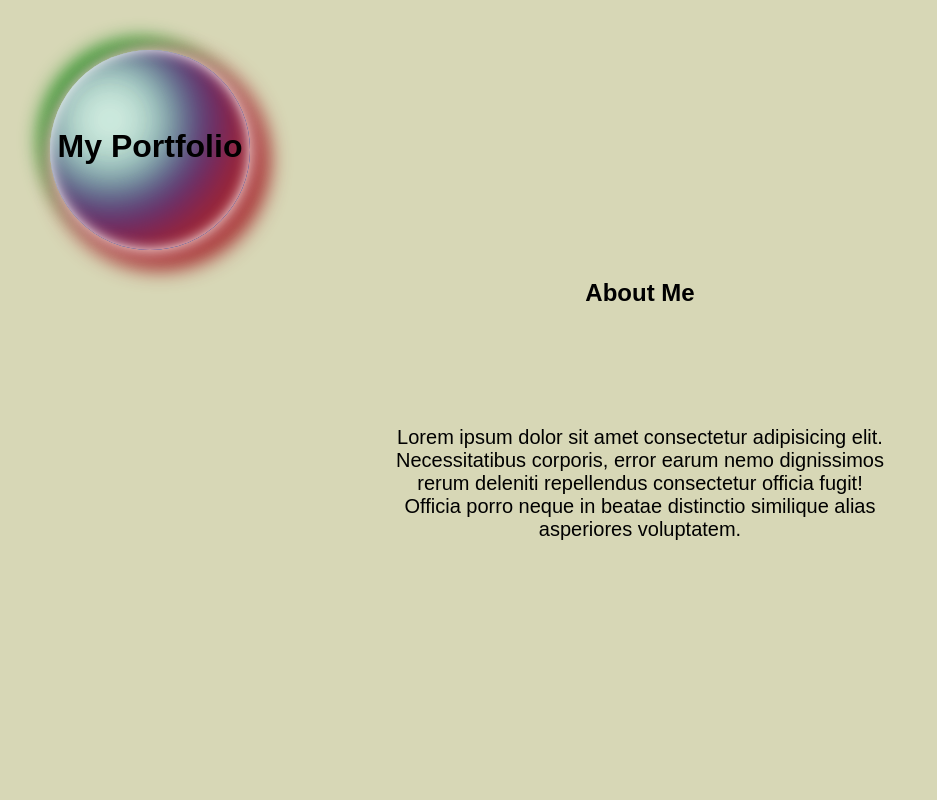
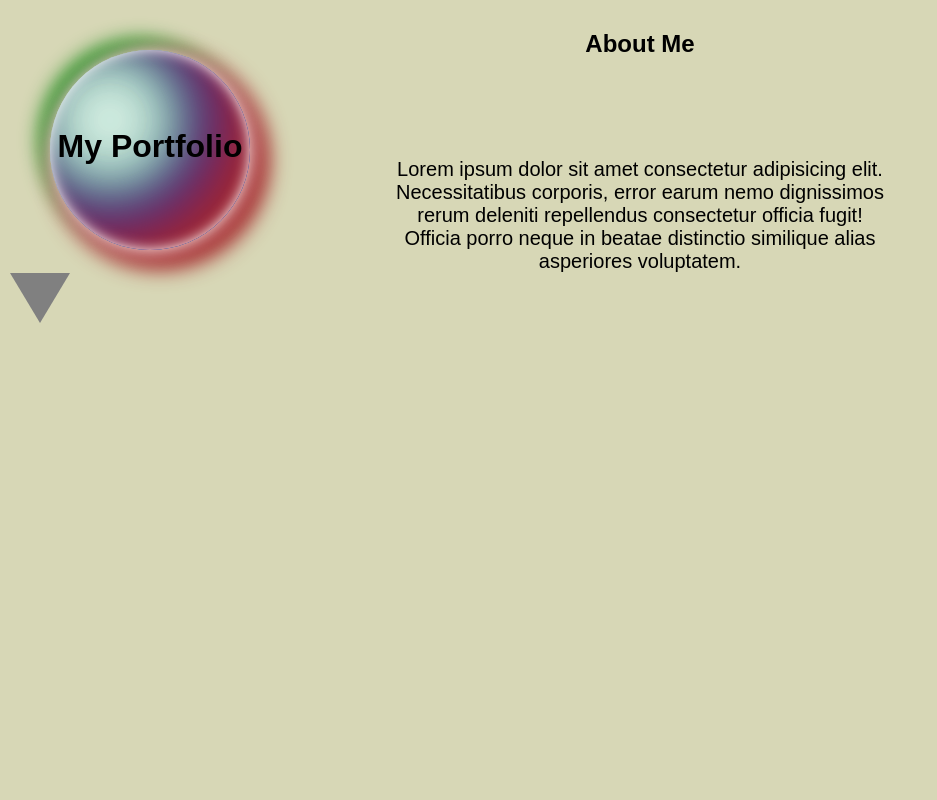
Before and after one commit to tomyhas59/portfolio, a React (Create React App) app: page / in a window 1280 px wide. Shown: the top 800 px of the page, without its empty margins (0-937 px from the left). Built offline with nearby package versions, Linux system fonts and the light colour scheme.

Commit message:
padding: 10px;

```diff
--- a/public/index.html
+++ b/public/index.html
@@ -2,14 +2,12 @@
 <html lang="en">
   <head>
     <meta charset="utf-8" />
-    <link rel="icon" href="%PUBLIC_URL%/favicon.ico" />
     <meta name="viewport" content="width=device-width, initial-scale=1" />
     <meta name="theme-color" content="#000000" />
     <meta
       name="description"
       content="Web site created using create-react-app"
     />
-    <link rel="apple-touch-icon" href="%PUBLIC_URL%/logo192.png" />
     <!--
       manifest.json provides metadata used when your web app is installed on a
       user's mobile device or desktop. See https://developers.google.com/web/fundamentals/web-app-manifest/
@@ -24,7 +22,7 @@
       work correctly both with client-side routing and a non-root public URL.
       Learn how to configure a non-root public URL by running `npm run build`.
     -->
-    <title>React App</title>
+    <title>My portfolio</title>
   </head>
   <body>
     <noscript>You need to enable JavaScript to run this app.</noscript>
--- a/src/App.css
+++ b/src/App.css
@@ -1,7 +1,3 @@
-body {
-  overflow-x: hidden;
-}
-
 .App {
   font-family: Arial, sans-serif;
 }
@@ -42,10 +38,9 @@ header {
 
 section {
   height: 100vh;
-  display: flex;
-  flex-direction: column;
   justify-content: center;
   text-align: center;
+  padding: 10px;
 }
 
 section > div {
@@ -90,3 +85,17 @@ footer {
 .projects {
   background-color: rgb(213, 233, 240);
 }
+
+.downButton {
+  position: absolute;
+
+  width: 0;
+  height: 0;
+  border-left: 30px solid transparent;
+  border-right: 30px solid transparent;
+  border-top: 50px solid;
+  color: gray;
+  &:hover {
+    color: darkslategrey;
+  }
+}
--- a/src/App.tsx
+++ b/src/App.tsx
@@ -7,6 +7,29 @@ import Footer from "./components/Footer";
 import React, { useEffect } from "react";
 
 const App: React.FC = () => {
+  const handleScroll = (e: any) => {
+    console.log(e);
+    if (e.deltaY === 100) {
+      window.scrollBy({
+        top: window.innerHeight,
+        behavior: "smooth",
+      });
+    } else {
+      window.scrollBy({
+        top: -window.innerHeight,
+        behavior: "smooth",
+      });
+    }
+  };
+
+  useEffect(() => {
+    window.addEventListener("wheel", handleScroll);
+
+    return () => {
+      window.removeEventListener("wheel", handleScroll);
+    };
+  }, []);
+
   return (
     <div className="App">
       <Header />
--- a/src/components/AboutMe.tsx
+++ b/src/components/AboutMe.tsx
@@ -1,10 +1,17 @@
-import React from 'react';
+import React from "react";
+import DownButton from "./DownButton";
 
-const AboutMe :React.FC = () => {
+const AboutMe: React.FC = () => {
   return (
-    <section className='aboutMe'>
+    <section className="aboutMe">
       <h2>About Me</h2>
-      <p>Lorem ipsum dolor sit amet consectetur adipisicing elit. Necessitatibus corporis, error earum nemo dignissimos rerum deleniti repellendus consectetur officia fugit! Officia porro neque in beatae distinctio similique alias asperiores voluptatem.</p>
+      <p>
+        Lorem ipsum dolor sit amet consectetur adipisicing elit. Necessitatibus
+        corporis, error earum nemo dignissimos rerum deleniti repellendus
+        consectetur officia fugit! Officia porro neque in beatae distinctio
+        similique alias asperiores voluptatem.
+      </p>
+      <DownButton />
     </section>
   );
 };
--- /dev/null
+++ b/src/components/DownButton.tsx
@@ -0,0 +1,9 @@
+const DownButton = () => {
+  return (
+    <>
+      <div className="downButton"></div>
+    </>
+  );
+};
+
+export default DownButton;
--- a/src/components/Header.tsx
+++ b/src/components/Header.tsx
@@ -2,11 +2,9 @@ import React from "react";
 
 const Header: React.FC = () => {
   return (
-    <div>
-      <header>
-        <h1>My Portfolio</h1>
-      </header>
-    </div>
+    <header>
+      <h1>My Portfolio</h1>
+    </header>
   );
 };
 
--- a/src/components/Projects.tsx
+++ b/src/components/Projects.tsx
@@ -1,6 +1,7 @@
 import React from "react";
+import DownButton from "./DownButton";
 
-const Projects:React.FC = () => {
+const Projects: React.FC = () => {
   return (
     <section className="projects">
       <h2>Projects</h2>
@@ -9,6 +10,7 @@ const Projects:React.FC = () => {
         <div className="project">2</div>
         <div className="project">3</div>
       </div>
+      <DownButton />
     </section>
   );
 };
--- a/src/index.css
+++ b/src/index.css
@@ -1,13 +1,5 @@
 body {
   margin: 0;
-  font-family: -apple-system, BlinkMacSystemFont, 'Segoe UI', 'Roboto', 'Oxygen',
-    'Ubuntu', 'Cantarell', 'Fira Sans', 'Droid Sans', 'Helvetica Neue',
-    sans-serif;
-  -webkit-font-smoothing: antialiased;
-  -moz-osx-font-smoothing: grayscale;
+  padding: 0;
+  overflow-x: hidden;
 }
-
-code {
-  font-family: source-code-pro, Menlo, Monaco, Consolas, 'Courier New',
-    monospace;
-}
```
